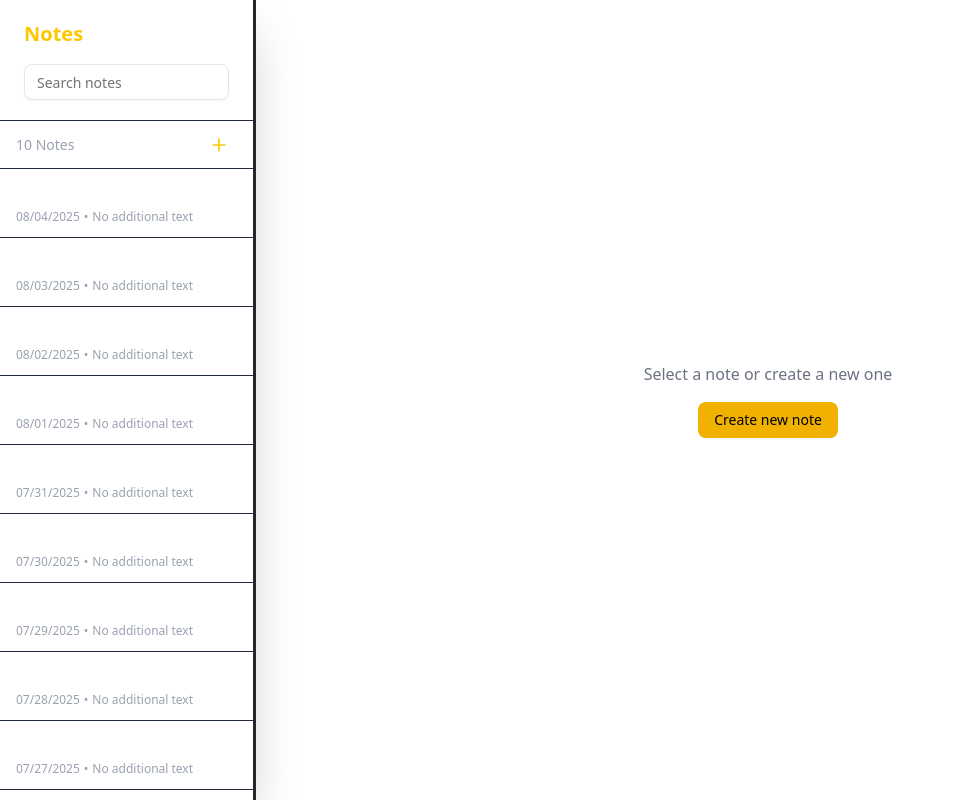
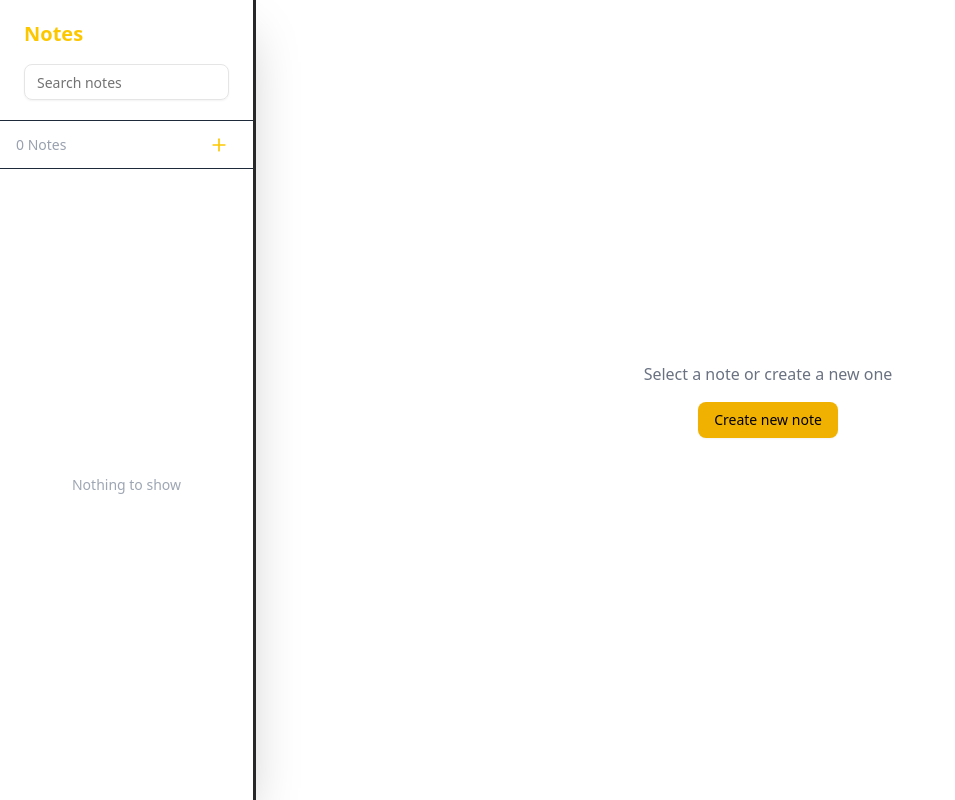
Before and after one commit to Arush71/Notes-app, a Next.js app: page / in a window 1280 px wide. Shown: the whole page, without its empty margins (0-955 px from the left). Built offline with nearby package versions, Linux system fonts and the light colour scheme.

Commit message:
MVP done - works with in-memory, no db and auth yet.

```diff
--- a/src/app/(home)/_components/NoteEdit.tsx
+++ b/src/app/(home)/_components/NoteEdit.tsx
@@ -1,4 +1,4 @@
-import { useEffect, useRef } from "react";
+import { useCallback, useEffect, useMemo, useRef } from "react";
 import { Button } from "~/components/ui/button";
 import type { NProps } from "./Notes";
 import debounce from "lodash.debounce";
@@ -9,26 +9,34 @@ export const NoteEdit = ({
   setNotes,
 }: Omit<NProps, "setActiveNote" | "notes">) => {
   const editorRef = useRef<HTMLDivElement | null>(null);
-  const handleInput = () => {
-    if (editorRef.current === null) return;
+  const handleInput = useCallback(() => {
+    if (!editorRef.current || !activeNote) return;
     console.log(editorRef.current.innerText);
 
     setNotes((prev) =>
       prev.map((note) =>
-        note.id === activeNote?.id
+        note.id === activeNote.id
           ? { ...note, text: editorRef.current?.innerText ?? "" }
           : note,
       ),
     );
-  };
-  const debouncedHandleInput = debounce(() => handleInput(), 200);
-  // fix debounce behaviour when it switches activeNotes via hooking it up to a current referance.
+  }, [activeNote, setNotes]);
+  const debouncedHandleInput = useMemo(
+    () => debounce(handleInput, 200),
+    [handleInput],
+  );
 
   useEffect(() => {
     if (activeNote && editorRef.current) {
+      editorRef.current.innerText = activeNote.text || "";
       editorRef.current.focus();
     }
   }, [activeNote]);
+  useEffect(() => {
+    return () => {
+      debouncedHandleInput.cancel();
+    };
+  }, [debouncedHandleInput]);
   return (
     <>
       {activeNote ? (
--- a/src/app/(home)/_components/Notes.tsx
+++ b/src/app/(home)/_components/Notes.tsx
@@ -1,7 +1,7 @@
 "use client";
 import clsx from "clsx";
-import { useEffect, useState, type Dispatch, type SetStateAction } from "react";
-import { notes as t, type noteType } from "~/data/test";
+import { useState, type Dispatch, type SetStateAction } from "react";
+import { type noteType } from "~/data/test";
 import { NoteEdit } from "./NoteEdit";
 import { NotesSidebar } from "./NotesSidebar";
 export interface NProps {
@@ -13,7 +13,7 @@ export interface NProps {
 }
 export const NotesMain = () => {
   const [activeNote, setActiveNote] = useState<noteType | null>(null);
-  const [notes, setNotes] = useState<noteType[]>(t);
+  const [notes, setNotes] = useState<noteType[]>([]);
   const addNote = () => {
     const newNote: noteType = {
       id: crypto.randomUUID(),
--- a/src/app/(home)/_components/NotesSidebar.tsx
+++ b/src/app/(home)/_components/NotesSidebar.tsx
@@ -4,6 +4,7 @@ import { Button } from "~/components/ui/button";
 import { Input } from "~/components/ui/input";
 import { formatDate } from "~/data/test";
 import type { NProps } from "./Notes";
+import { useMemo, useState } from "react";
 
 export const NotesSidebar = ({
   activeNote,
@@ -11,31 +12,39 @@ export const NotesSidebar = ({
   notes,
   addNote,
 }: NProps) => {
-  const getNoteTitle = (text: string) => {
+  const [searchTerm, setSearchTerm] = useState<string>("");
+  const filteredList = useMemo(() => {
+    const term = searchTerm.toLowerCase();
+    return notes.filter((note) => note.text.toLowerCase().includes(term));
+  }, [searchTerm, notes]);
+  const parseNote = (text: string) => {
     const lines = text
-      .split(/\r?\n/) // split into lines
-      .map((line) => line.trim()) // trim each line
-      .filter((line) => line.length > 0); // keep only non-empty lines
+      .split(/\r?\n/)
+      .map((l) => l.trim())
+      .filter(Boolean);
+
+    return {
       // eslint-disable-next-line @typescript-eslint/prefer-nullish-coalescing
-    return lines[0] || "New Note";
+      title: lines[0] || "New Note",
+      // eslint-disable-next-line @typescript-eslint/prefer-nullish-coalescing
+      description: lines[1] || "No additional text",
+    };
   };
 
-  const getNoteDescription = (text: string) => {
-    const lines = text
-      .split(/\r?\n/)
-      .map((line) => line.trim())
-      .filter((line) => line.length > 0);
-    // eslint-disable-next-line @typescript-eslint/prefer-nullish-coalescing
-    return lines[1] || "No additional text";
-  };
   return (
     <>
       <div className="flex flex-col gap-4 border-b-[1.25px] border-gray-800 px-6 py-5">
         <span className="text-xl font-semibold text-yellow-400">Notes</span>
-        <Input placeholder="Search notes" />
+        <Input
+          placeholder="Search notes"
+          value={searchTerm}
+          onChange={(e) => setSearchTerm(e.target.value)}
+        />
       </div>
       <div className="flex h-12 items-center justify-between border-b-[1.25px] border-gray-800 px-4">
-        <span className="text-sm text-gray-400">{notes.length} Notes</span>
+        <span className="text-sm text-gray-400">
+          {filteredList.length} Notes
+        </span>
         <Button
           variant={"ghost"}
           size={"icon"}
@@ -46,8 +55,11 @@ export const NotesSidebar = ({
         </Button>
       </div>
       <div className="flex-1 overflow-y-auto">
+        {notes.length ? (
           <ul>
-          {[...notes].map((note) => (
+            {filteredList.map((note) => {
+              const { title, description } = parseNote(note.text);
+              return (
                 <li
                   key={note.id}
                   className={clsx(
@@ -58,19 +70,21 @@ export const NotesSidebar = ({
                   )}
                   onClick={() => setActiveNote(note)}
                 >
-              <h3 className="truncate font-medium text-white">
-                {getNoteTitle(note.text)}
-              </h3>
+                  <h3 className="truncate font-medium text-white">{title}</h3>
                   <div className="flex text-xs text-gray-400">
                     <span>{formatDate(note.dateCreated)}</span>
                     <span className="mx-1">•</span>
-                <span className="truncate">
-                  {getNoteDescription(note.text)}
-                </span>
+                    <span className="truncate">{description}</span>
                   </div>
                 </li>
-          ))}
+              );
+            })}
           </ul>
+        ) : (
+          <div className="flex h-full w-full items-center justify-center text-sm text-gray-400/95">
+            Nothing to show
+          </div>
+        )}
       </div>
     </>
   );
```
Lines whose indentation alone changed are shown as unchanged.
